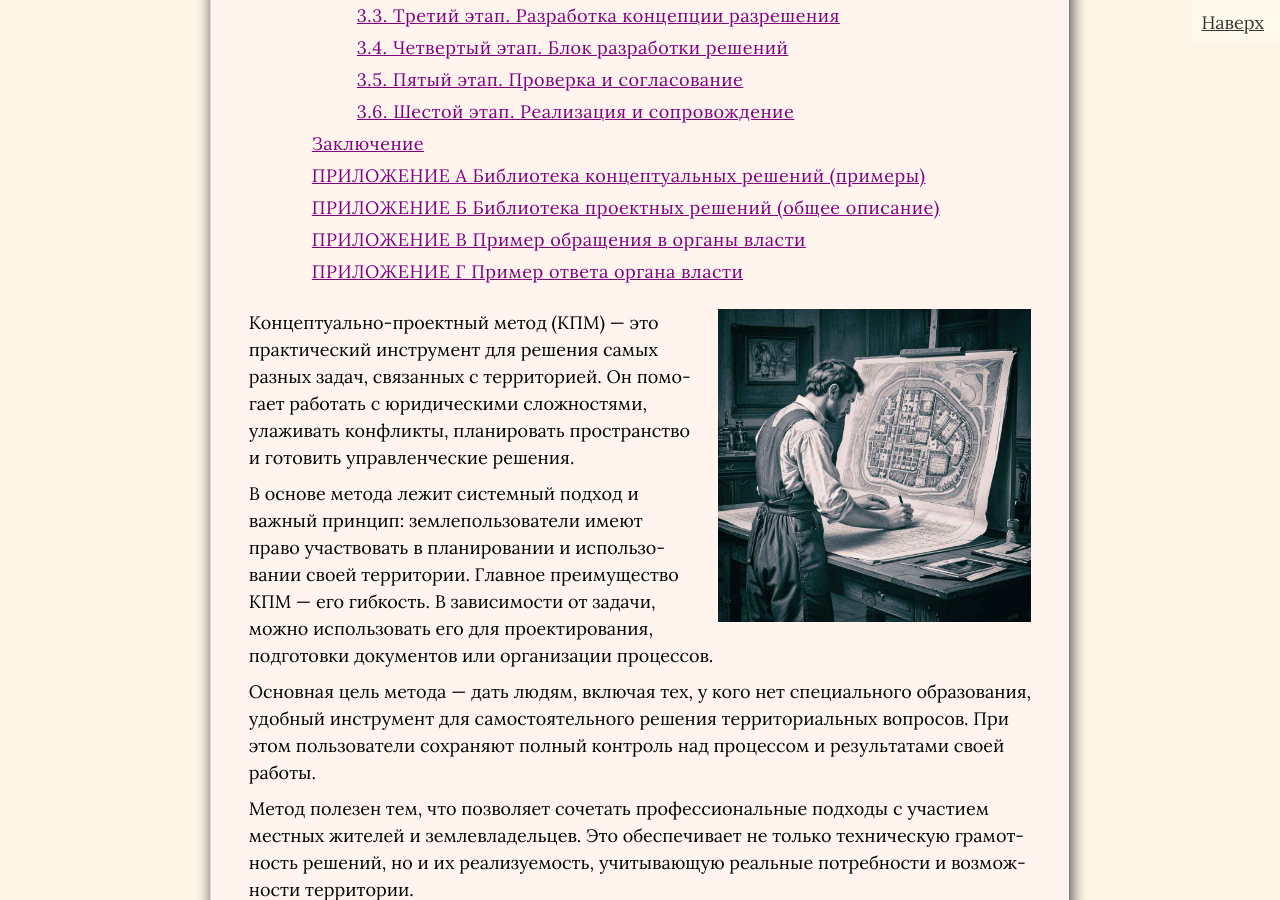
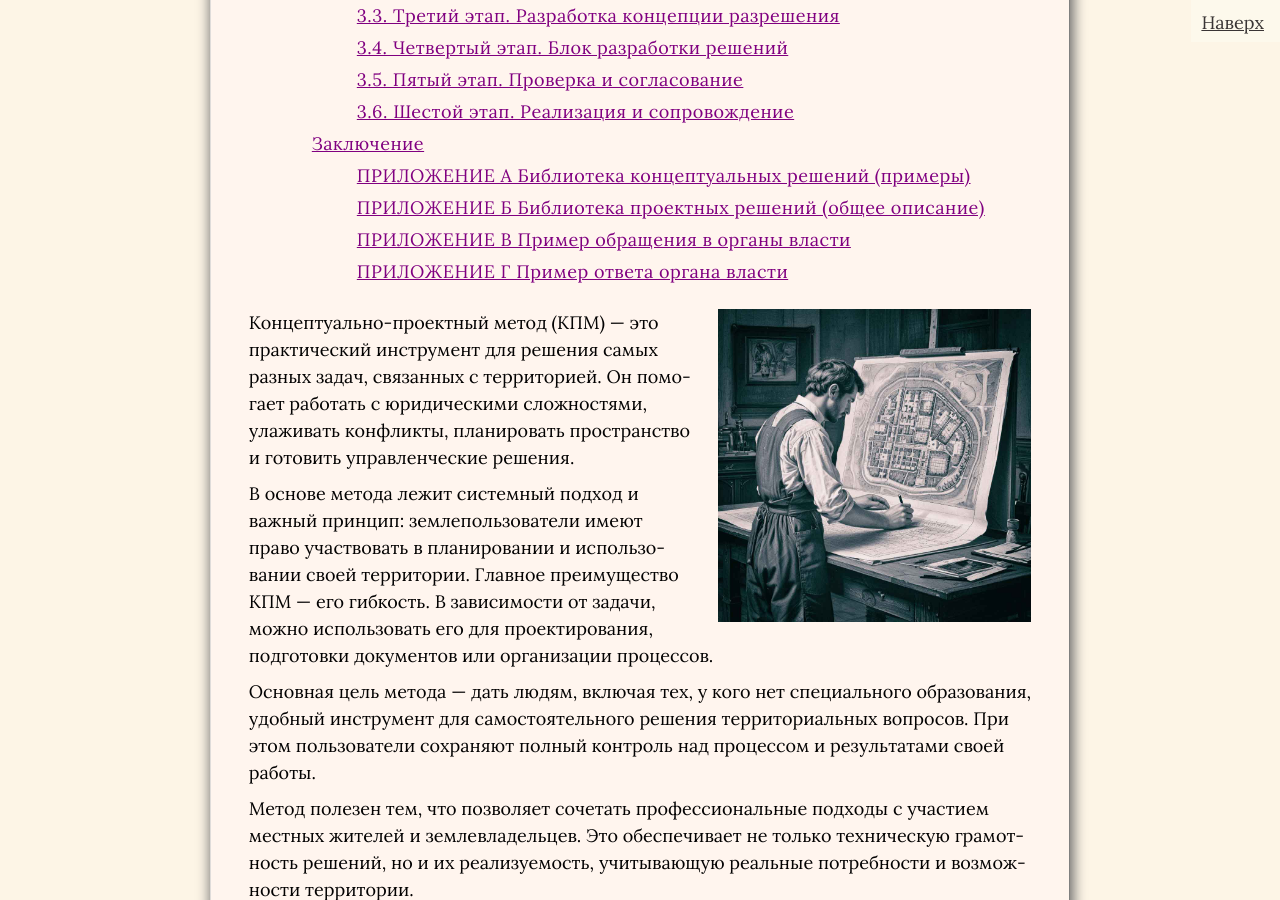
Before and after one commit to SergSi/land-use-art, a Jekyll site: the page built from _posts/2025-09-12-metod.md, in a window 1280 px wide and 900 px high, scrolled down 654 px. Built offline with Jekyll 4.4.1, drawn with Linux system fonts in a browser that asks for light colours; some web fonts are replaced; some of the changed text lies outside the part shown.

Commit message:
Update 2025-09-12-metod.md

```diff
--- a/_posts/2025-09-12-metod.md
+++ b/_posts/2025-09-12-metod.md
@@ -451,7 +451,7 @@
 
 Самостоятельное использование метода землепользователями гарантирует их контроль на всех этапах. Это способствует разумному использованию территории, где решения принимаются обдуманно, а не под давлением обстоятельств.
 
-## ПРИЛОЖЕНИЕ А Библиотека концептуальных решений (примеры)
+### ПРИЛОЖЕНИЕ А Библиотека концептуальных решений (примеры)
 
 Методы концептуальных решений могут применяться на третьем этапе в зависимости от специфики проблемы и контекста ситуации.
 
@@ -512,7 +512,7 @@
 4.  Создать "партитуру" решения — концепцию, где каждый элемент, как бусина в игре, занимает свое место, образуя гармоничное целое, обогащенное смыслами из разных дисциплин.
 *Результат:* Целостное решение, создающее новое качество через гармоничное сочетание разнородных элементов.
 
-## ПРИЛОЖЕНИЕ Б Библиотека проектных решений (общее описание)
+### ПРИЛОЖЕНИЕ Б Библиотека проектных решений (общее описание)
 
 Для ускорения процесса разработки и повышения качества решений метод включает библиотеку типовых проектных решений, структурированных по типам задач.
 
@@ -661,7 +661,7 @@
 
 Проект межевания территории обеспечивает формирование земельных участков с установленными границами и правовым статусом, что необходимо для их предоставления в пользование, проведения сделок, размещения объектов капитального строительства и реализации градостроительных решений в соответствии с требованиями устойчивого развития территорий.
 
-## ПРИЛОЖЕНИЕ В Пример обращения в органы власти
+### ПРИЛОЖЕНИЕ В Пример обращения в органы власти
 
 Проект обращения представляет собой формализованный юридический документ, состоящий из следующих ключевых структурных блоков:
 
@@ -764,7 +764,7 @@
 >
 > «[дата]» [месяц] 2024 г.
 
-## ПРИЛОЖЕНИЕ Г <span class="lowercase">Пример ответа органа власти</span>
+### ПРИЛОЖЕНИЕ Г Пример ответа органа власти
 
 Ответ органа власти является официальным документом, составленным в соответствии с установленными правилами делопроизводства. Его структура формализована и предсказуема, что позволяет заявителю легко найти ключевую информацию — решение и его обоснование.
 
```
